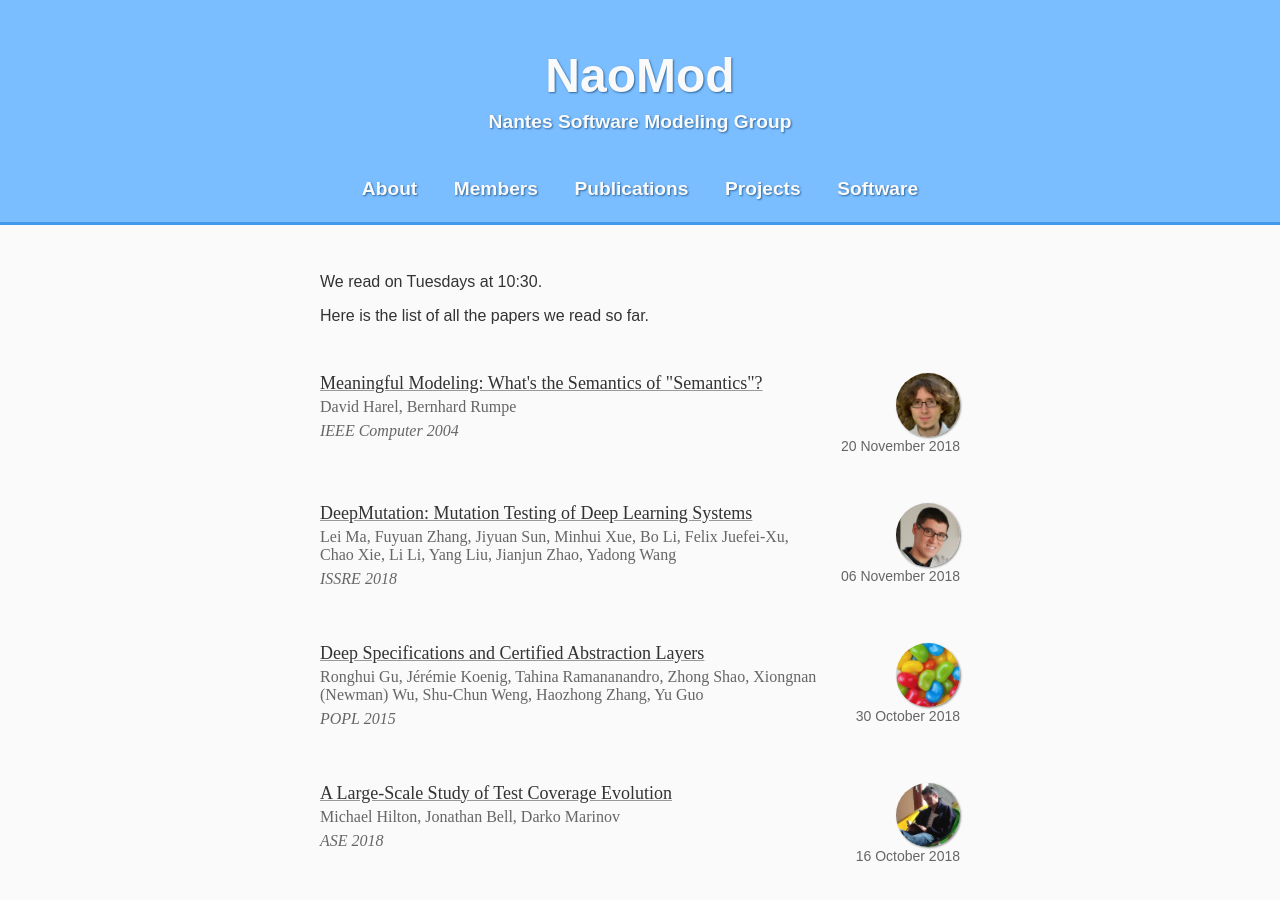
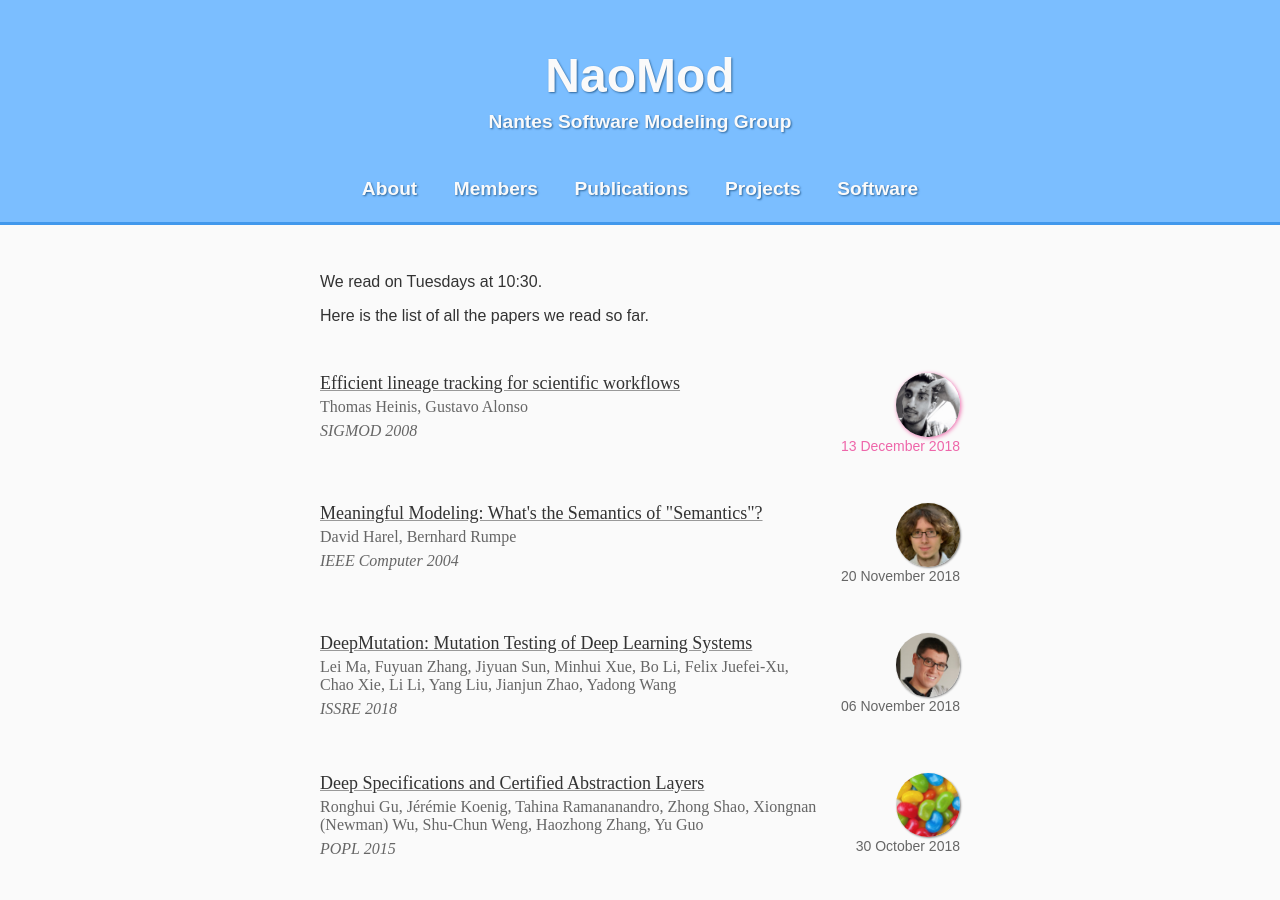
Before and after one commit to NaoMod/naomod.github.io, a Jekyll site: the page built from paper-of-the-week.html, in a window 1280 px wide and 900 px high. Built offline with Jekyll 4.4.1, drawn with Linux system fonts in a browser that asks for light colours.

Commit message:
Next paper

```diff
--- a/paper-of-the-week.html
+++ b/paper-of-the-week.html
@@ -3,6 +3,14 @@ layout: default
 title: Paper of the Week
 
 papers:
+- date: 2018-12-13
+  speaker: Imad
+  title: Efficient lineage tracking for scientific workflows
+  authors: Thomas Heinis, Gustavo Alonso
+  venue: SIGMOD
+  year: 2008
+  url: http://wp.doc.ic.ac.uk/theinis/wp-content/uploads/sites/63/2014/05/sigmod08.pdf
+
 - date: 2018-11-20
   speaker: Erwan
   title: "Meaningful Modeling: What's the Semantics of \"Semantics\"?"
```
